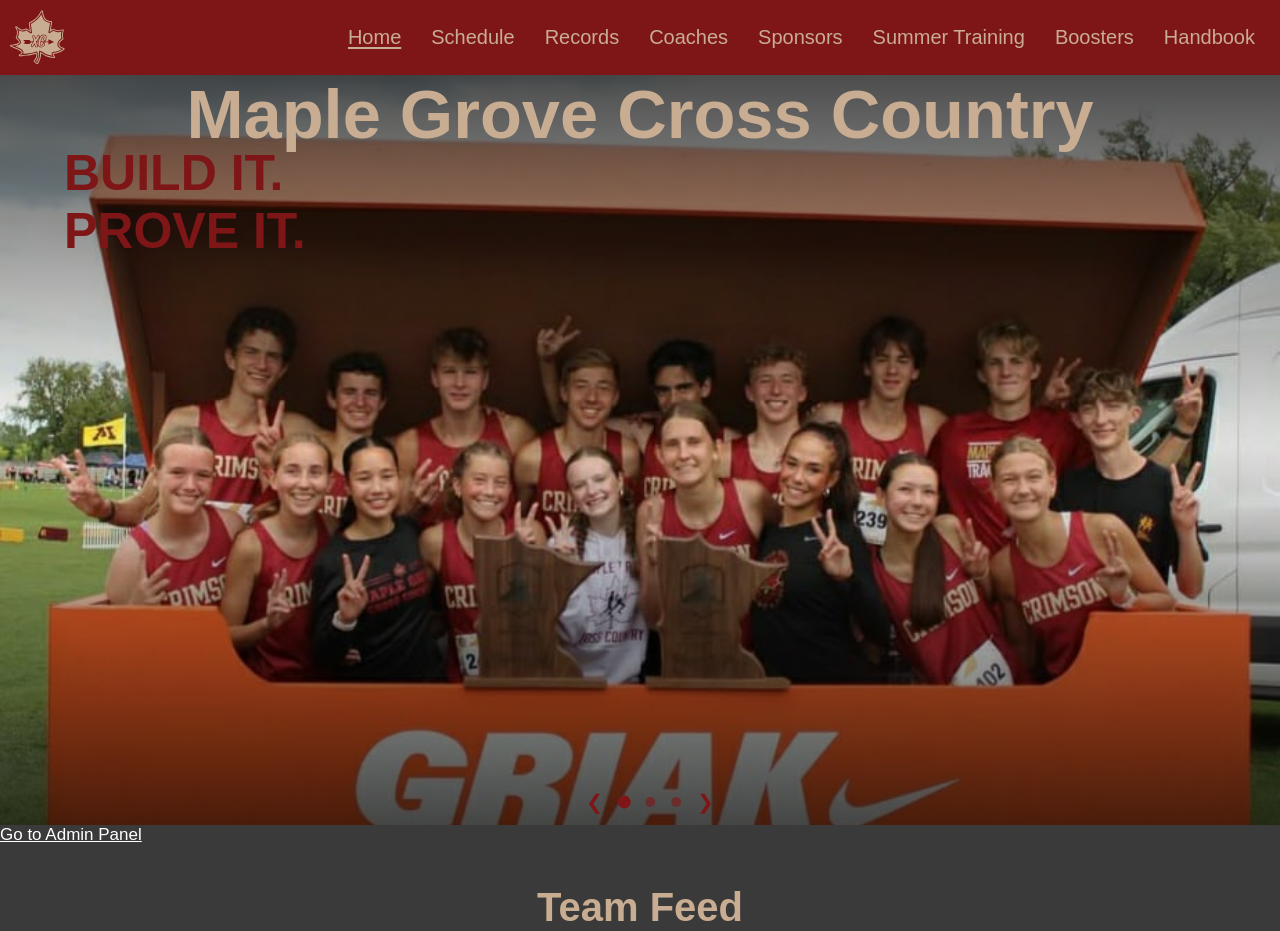
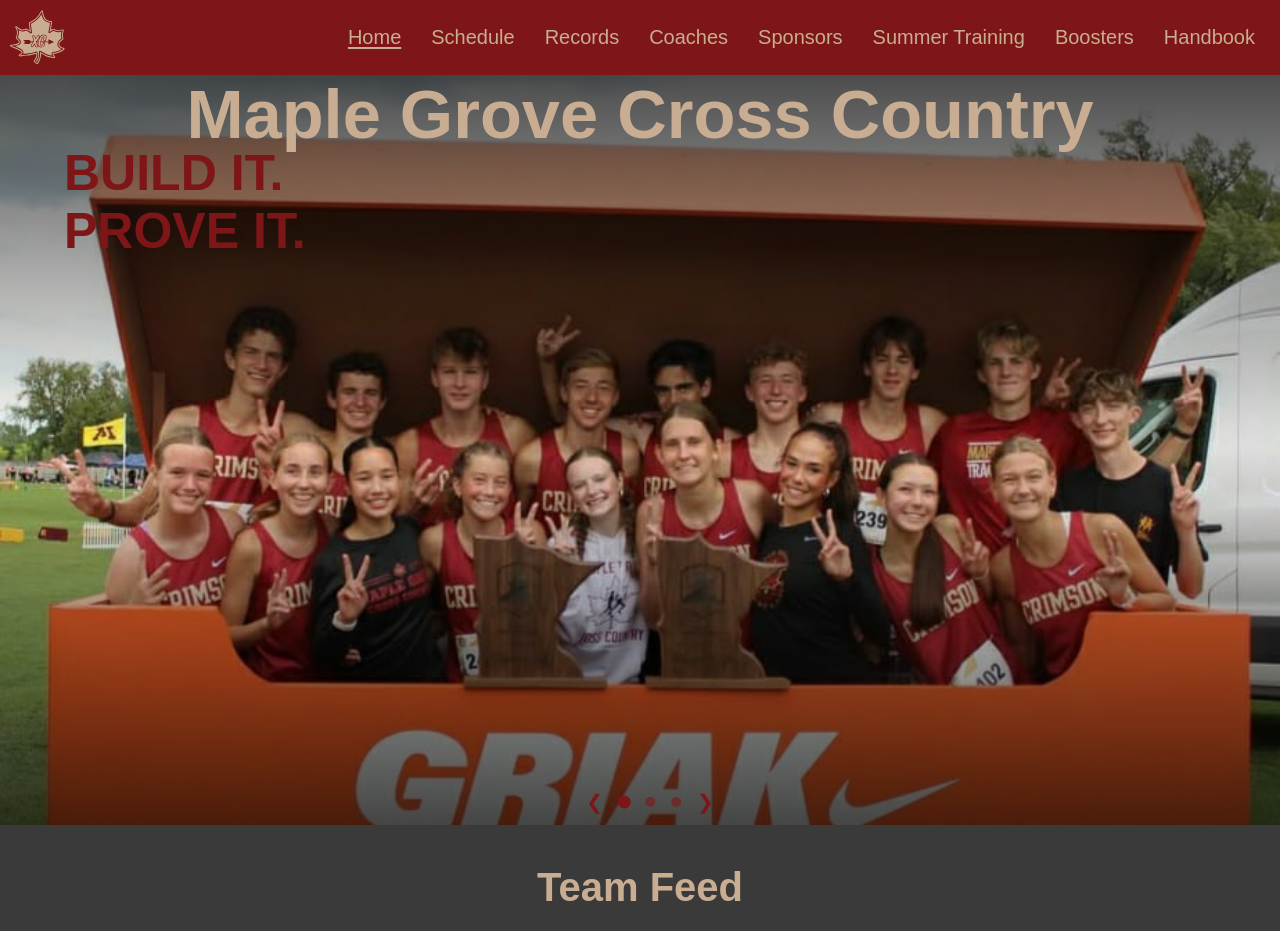
Before and after one commit to lucascapistrant/mgxcwebsite, a Vue app: page / in a window 1280 px wide. Shown: the top 931 px of the page. Built offline with nearby package versions, Linux system fonts and the light colour scheme; grey boxes are pictures that could not be loaded; a web font is replaced by a local one.

Commit message:
removed for-development admin link

```diff
--- a/src/components/Hero.vue
+++ b/src/components/Hero.vue
@@ -118,7 +118,6 @@
         <img v-for="(img, i) in imagesWithClone" :src="img" :key="i" class="img">
     </div>
 </div>
-<a href="/admin/index.html" rel="noopener">Go to Admin Panel</a>
 </template>
 
 <style scoped>
```
